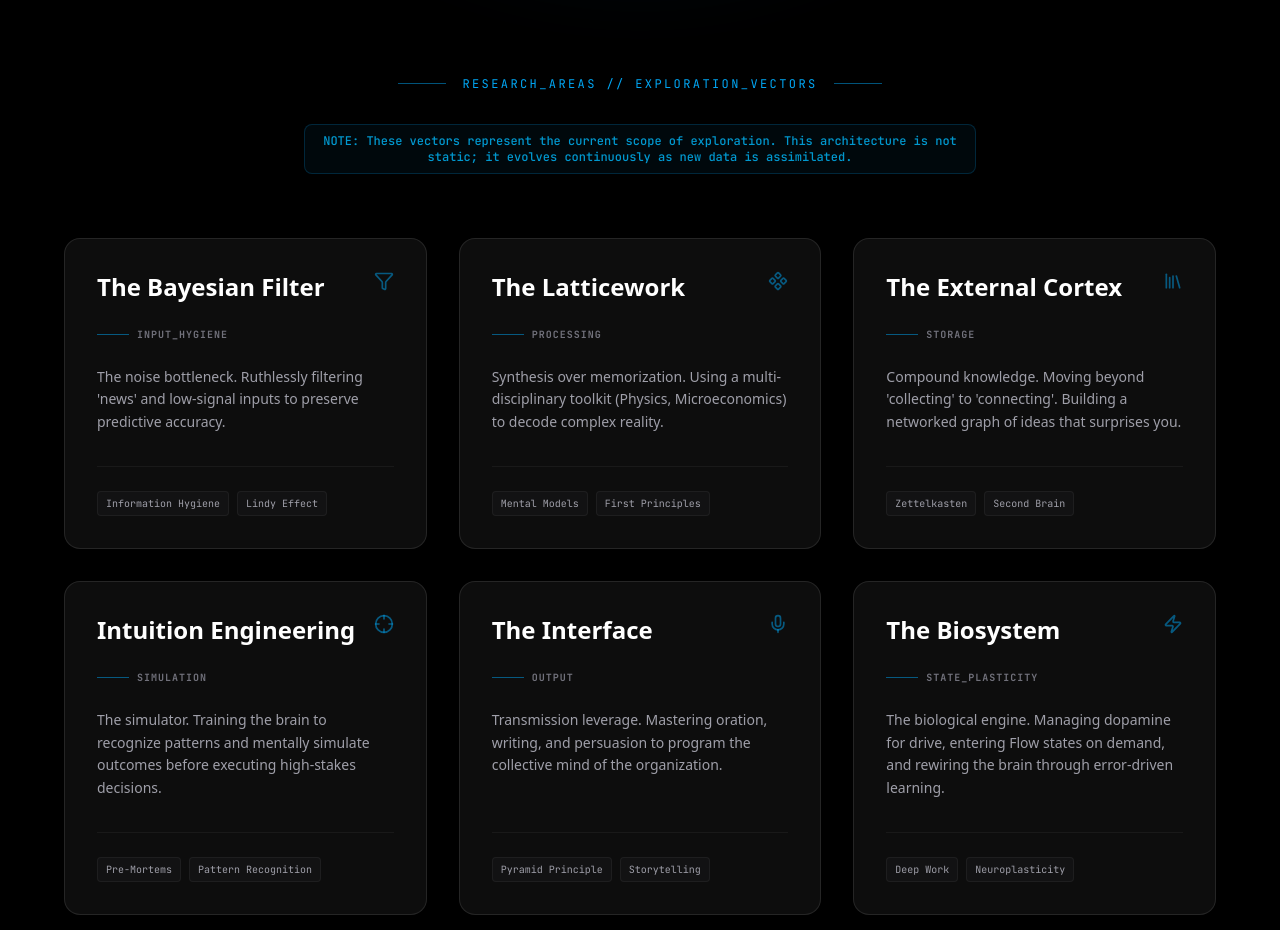
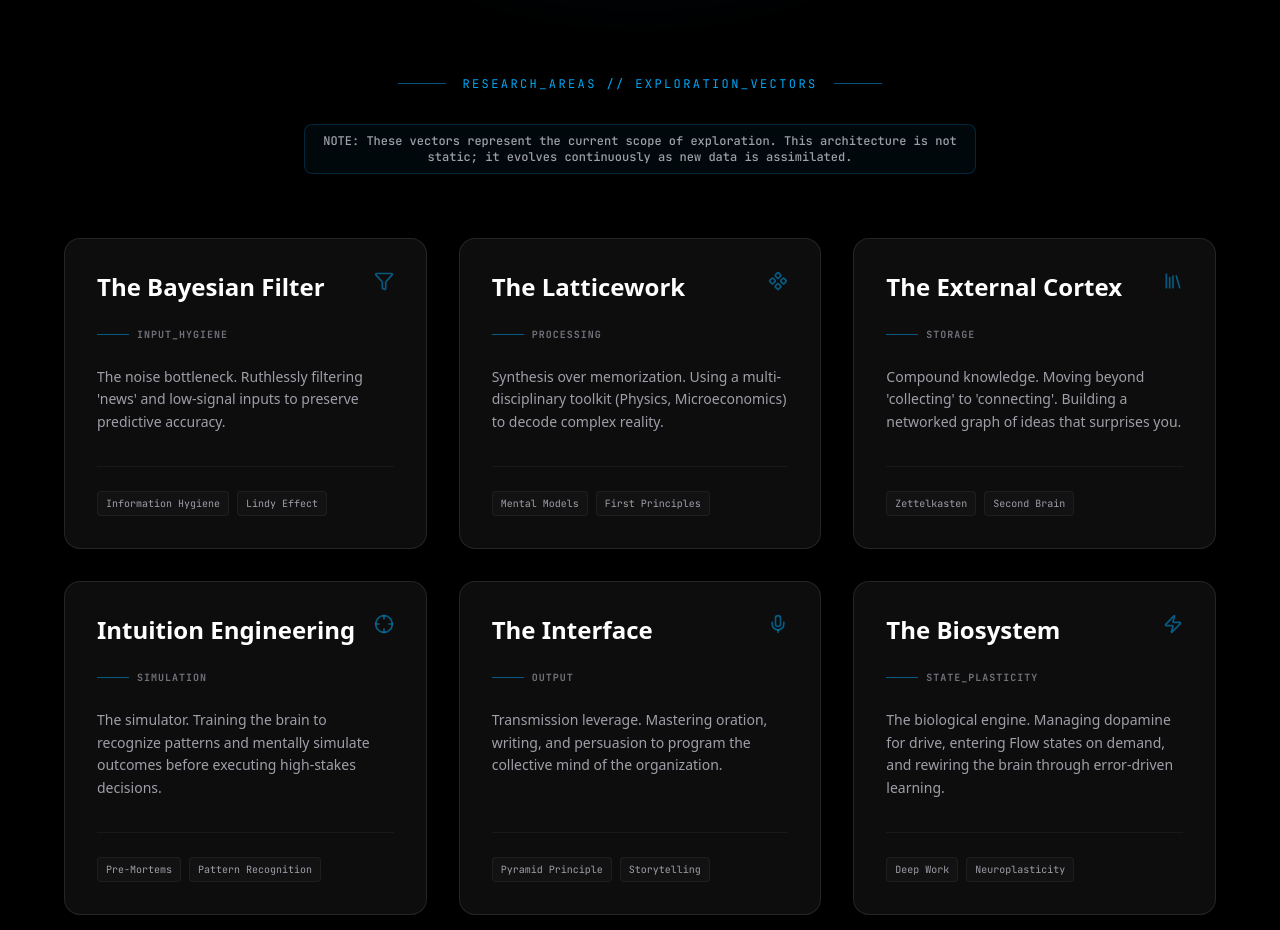
Before and after one commit to tharungajula2/tharungajula, a Next.js app: page /protocols/cognition_os in a window 1280 px wide. Shown: the part 880-1810 px from the top of the page. Built offline with nearby package versions, Linux system fonts and the light colour scheme.

Commit message:
style: update lab note disclaimer to neutral text color

```diff
--- a/app/protocols/cognition_os/page.tsx
+++ b/app/protocols/cognition_os/page.tsx
@@ -76,7 +76,7 @@ export default function ProtocolCognitionPage() {
                     {/* LAB NOTE DISCLAIMER */}
                     <div className="flex justify-center mb-16">
                         <div className="inline-flex items-center gap-2 px-4 py-2 rounded-lg border border-sky-500/20 bg-sky-500/5 backdrop-blur-sm max-w-2xl text-center">
-                            <span className="font-mono text-[10px] md:text-xs font-medium text-sky-400/80">
+                            <span className="font-mono text-[10px] md:text-xs font-medium text-zinc-400">
                                 NOTE: These vectors represent the current scope of exploration. This architecture is not static; it evolves continuously as new data is assimilated.
                             </span>
                         </div>
--- a/app/protocols/family_os/page.tsx
+++ b/app/protocols/family_os/page.tsx
@@ -82,7 +82,7 @@ export default function ProtocolFamilyOSPage() {
                     {/* LAB NOTE DISCLAIMER */}
                     <div className="flex justify-center mb-16">
                         <div className="inline-flex items-center gap-2 px-4 py-2 rounded-lg border border-orange-500/20 bg-orange-500/5 backdrop-blur-sm max-w-2xl text-center">
-                            <span className="font-mono text-[10px] md:text-xs font-medium text-orange-400/80">
+                            <span className="font-mono text-[10px] md:text-xs font-medium text-zinc-400">
                                 NOTE: These vectors represent the current scope of exploration. This architecture is not static; it evolves continuously as new data is assimilated.
                             </span>
                         </div>
--- a/app/protocols/n1/page.tsx
+++ b/app/protocols/n1/page.tsx
@@ -76,7 +76,7 @@ export default function ProtocolN1Page() {
                     {/* LAB NOTE DISCLAIMER */}
                     <div className="flex justify-center mb-16">
                         <div className="inline-flex items-center gap-2 px-4 py-2 rounded-lg border border-emerald-500/20 bg-emerald-500/5 backdrop-blur-sm max-w-2xl text-center">
-                            <span className="font-mono text-[10px] md:text-xs font-medium text-emerald-400/80">
+                            <span className="font-mono text-[10px] md:text-xs font-medium text-zinc-400">
                                 NOTE: These vectors represent the current scope of exploration. This architecture is not static; it evolves continuously as new data is assimilated.
                             </span>
                         </div>
```
